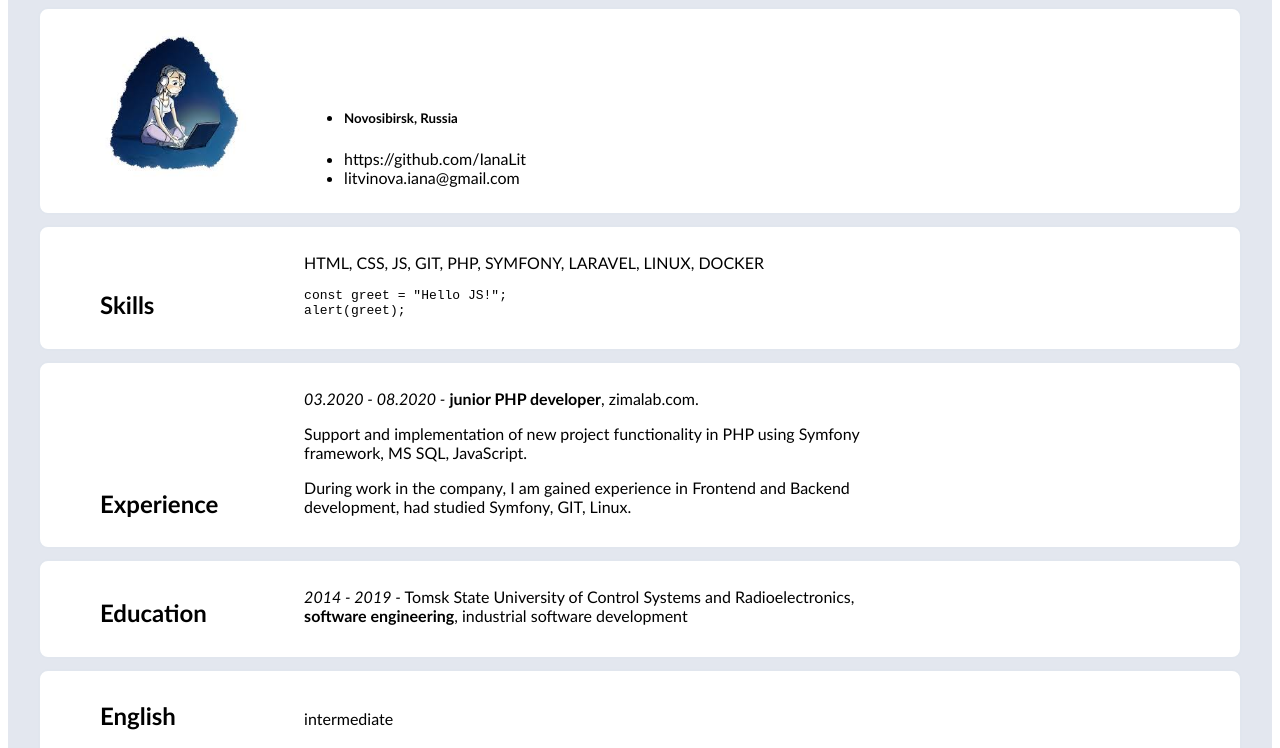
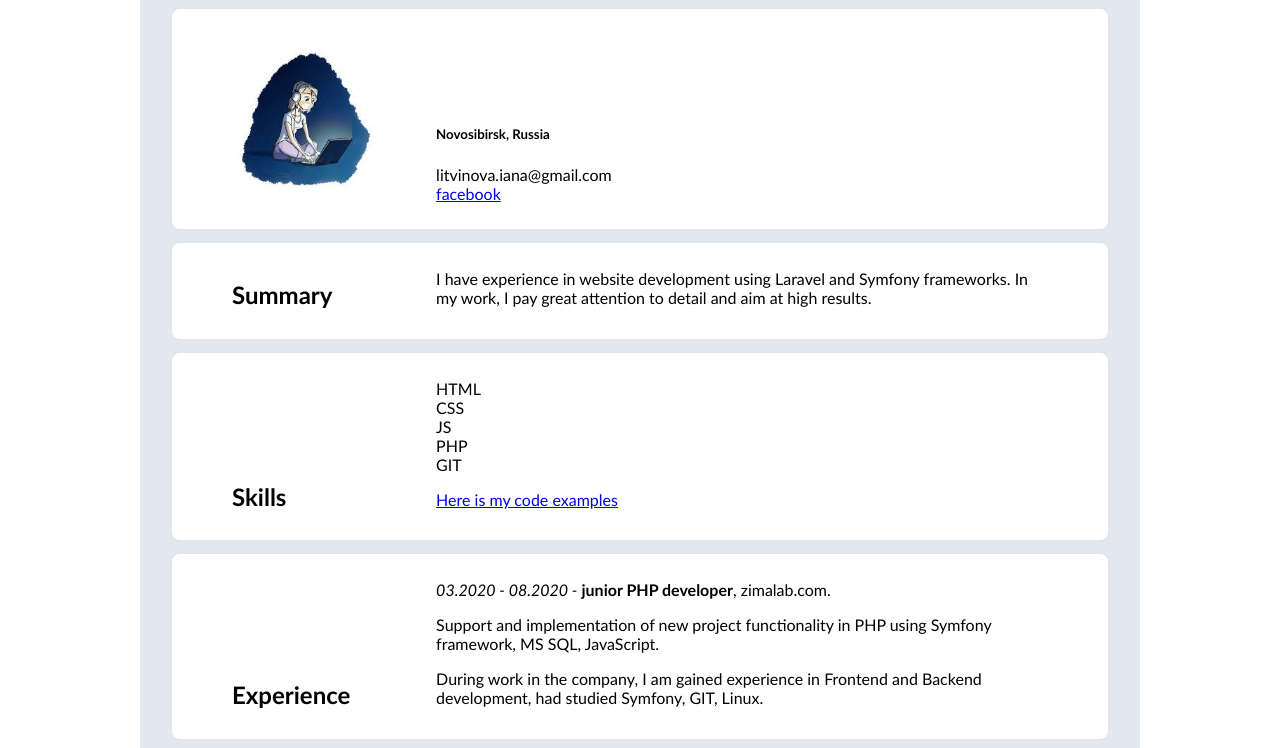
Before and after one commit to IanaLit/rsschool-cv, a plain HTML site: page index.html in a window 1280 px wide. Shown: the part 128-876 px from the top of the page. Drawn offline with Linux system fonts and the light colour scheme.

Commit message:
fix: add summary in CV

```diff
--- a/index.html
+++ b/index.html
@@ -12,23 +12,37 @@
       <header><h1>Iana Litvinova</h1></header>
       <main>
         <section class="section">
-          <div class="left">
+            <figure class="left">
             <img src="images/image.jpg" alt="photo" class="photo" />
+          </figure>
+          <div class="right">
+            <ul class="contact">
+              <li><h5>Novosibirsk, Russia</h5></li>
+              <li>litvinova.iana@gmail.com</li>
+              <li><a href="https://www.facebook.com/profile.php?id=100005988735050">facebook</a></li>
+            </ul>
           </div>
+        </section>
+        <section class="section">
+          <h2 class="left">Summary</h2>
           <div class="right">
-            <ul>
-              <li><h5>Novosibirsk, Russia</h5></li>
-              <li>https://github.com/IanaLit</li>
-              <li>litvinova.iana@gmail.com</li>
-            </ul>
+            <p>
+              I have experience in website development using Laravel and Symfony frameworks.
+              In my work, I pay great attention to detail and aim at high results.
+            </p>
           </div>
         </section>
         <section class="section">
           <h2 class="left">Skills</h2>
           <div class="right">
-            <p>HTML, CSS, JS, GIT, PHP, SYMFONY, LARAVEL, LINUX, DOCKER</p>
-            <code>const greet = "Hello JS!";</code>
-            <code> alert(greet);</code>
+            <ul class="skills">
+              <li>HTML</li>
+              <li>CSS</li>
+              <li>JS</li>
+              <li>PHP</li>
+              <li>GIT</li>
+            </ul>
+            <a href="https://github.com/IanaLit">Here is my code examples</a>
           </div>
         </section>
         <section class="section">
@@ -60,7 +74,7 @@
         </section>
         <section class="section">
           <h2 class="left">English</h2>
-          <div class="right">intermediate</div>
+          <div class="right">B1</div>
         </section>
       </main>
       <footer>
--- a/style.css
+++ b/style.css
@@ -1,5 +1,5 @@
 .container {
-  width: 100%;
+  max-width: 1000px;
   margin: auto;
   font-family: "Gill Sans", "Gill Sans MT", Calibri, "Trebuchet MS", sans-serif;
   font-size: medium;
@@ -31,8 +31,17 @@ h1 {
 .left {
   width: 150px;
 }
+.contact, .skills {
+  padding-left: 0;
+}
+.contact li, .skills li{
+  list-style-type: none;
+}
 .photo {
   width: 150px;
+}
+figure{
+  margin-right: 0;
 }
 .address {
   margin: 10px;
```
Also changed, not shown: 1 other file.
